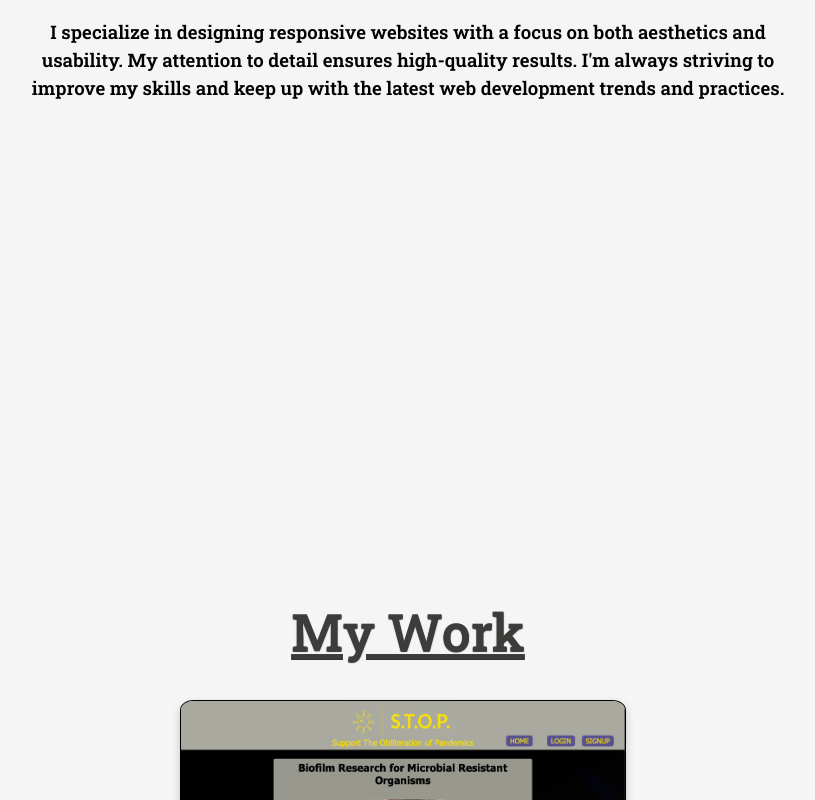
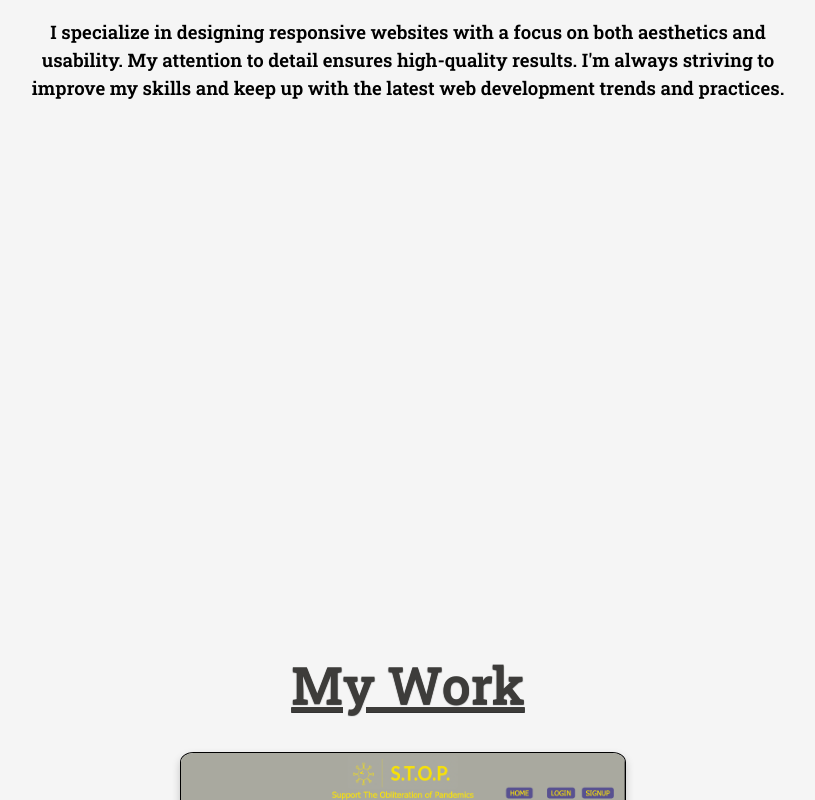
Before and after one commit to ILuton/IsaacPortfolio, a React (Create React App) app: page / in a window 1280 px wide. Shown: the part 1308-2108 px from the top of the page, without its empty margins (232-1047 px from the left). Built offline with nearby package versions, Linux system fonts and the light colour scheme.

Commit message:
project info layout and design

```diff
--- a/src/components/Icons.js
+++ b/src/components/Icons.js
@@ -73,7 +73,7 @@ function Icons() {
 
   return (
     <div className="iconContainer" ref={containerRefIcons}>
-      <div className="iconBox">
+      <div className="iconBox One">
         <i className="devicon-react-original-wordmark colored icon"></i>
         <div className="barBackground">
           <div className="reactBar" ref={containerRefIcon} />
@@ -103,7 +103,7 @@ function Icons() {
           <div className="mongoBar" />
         </div>
       </div>
-      <div className="iconBox">
+      <div className="iconBox Last">
         <i className="devicon-mysql-plain-wordmark icon" style={{color:"white"}}></i>
         <div className="barBackground">
           <div className="mysqlBar" />
--- a/src/components/Project.js
+++ b/src/components/Project.js
@@ -60,6 +60,9 @@ function Item({ name, description, techUsed, liveLink, githubLink }) {
 
       {isOpen && (
         <div className={className}>
+           <button onClick={togglePopup} className="close">
+            &#x2716;
+          </button>
           <h2>{name}</h2>
           <p>{description}</p>
           <p>{techUsed}</p>
@@ -71,9 +74,6 @@ function Item({ name, description, techUsed, liveLink, githubLink }) {
               <h4>Github link</h4>
             </a>
           </div>
-          <button onClick={togglePopup} className="close">
-            &#x2716;
-          </button>
         </div>
       )}
     </div>
--- a/src/css/About.css
+++ b/src/css/About.css
@@ -20,7 +20,7 @@
   margin-top: calc(40px + (60 - 40) * ((100vw - 300px) / (2560 - 300)));
 }
 
-@media only screen and (min-width: 769px) {
+@media only screen and (min-width: 768px) {
   .aboutContainer {
     justify-content: space-evenly;
     flex-direction: row;
--- a/src/css/Block.css
+++ b/src/css/Block.css
@@ -1,15 +1,14 @@
 .blockContainer {
   width: 100%;
-  height: 25%;
+  height: auto;
   display: flex;
   flex-direction: column;
-  align-items: center;
-  justify-content: space-around;
+  justify-content: space-evenly;
   margin-bottom: calc(30px + (60 - 30) * ((100vw - 300px) / (2560 - 300)));
 }
 
 .block {
-  height: 15%;
+  height: auto;
   width: 100%;
   display: flex;
   align-items: center;
@@ -33,18 +32,19 @@
 }
 
 .blockImageContainer {
-  width: 30%;
+  width: 35%;
   display: flex;
+  justify-content: center;
 }
 
 .blockText {
   width: 70%;
   text-align: center;
-  font-size: calc(14px + (20 - 14) * ((100vw - 300px) / (2560 - 300)));
+  font-size: calc(14px + (30 - 14) * ((100vw - 300px) / (2560 - 300)));
 }
 
 .responsive {
-  color: #FAB584;
+  color: #fab584;
 }
 
 .intuitive {
@@ -52,11 +52,11 @@
 }
 
 .responsive {
-  color: #FAB584;
+  color: #fab584;
 }
 
 .fast {
-  color: #73BAB6;
+  color: #73bab6;
 }
 
 .animateResponsive {
@@ -86,9 +86,10 @@
   }
 }
 
-@media only screen and (min-width: 769px) {
+@media only screen and (min-width: 768px) {
   .blockContainer {
-    width: 33%;
+    height: 50vh;
+    width: 45%;
   }
 
   .block {
@@ -107,4 +108,8 @@
       transform: translateX(0);
     }
   }
+
+  .blockImageContainer {
+    width: 27%;
+  }
 }
--- a/src/css/Hamburger.css
+++ b/src/css/Hamburger.css
@@ -6,7 +6,6 @@
   width: calc(30px + (46 - 30) * ((100vw - 300px) / (2560 - 300)));
   height: 3%;
 }
-
 
 /* Color/shape of burger icon bars */
 .bm-burger-bars {
@@ -55,7 +54,6 @@
   padding: 0.8em;
   display: flex;
   flex-direction: column;
-
 }
 
 /* Individual item */
@@ -65,11 +63,10 @@
   color: #fcf6f6;
   margin-bottom: 0.8rem;
   font-size: 2rem;
-
 }
 
-.bm-item:hover{
-  color: #70bbb6
+.bm-item:hover {
+  color: #70bbb6;
 }
 
 /* Styling of overlay */
@@ -99,9 +96,19 @@
 }
 
 .burgerGithub:hover {
-  transform: scale(1.2)
+  transform: scale(1.2);
 }
 
-.burgerLinkedIn:hover{
-  transform: scale(1.2)
+.burgerLinkedIn:hover {
+  transform: scale(1.2);
 }
+
+@media only screen and (min-width: 768px) {
+  .burgerLinkedIn {
+    width: 8vw;
+  }
+
+  .burgerGithub {
+    width: 8vw;
+  }
+}
--- a/src/css/Icons.css
+++ b/src/css/Icons.css
@@ -1,12 +1,19 @@
+:root {
+  --clr-3: rgb(255, 126, 39);
+  --clr-4: rgb(241, 255, 196);
+  --clr-5: rgb(1, 183, 167);
+}
+
 .iconContainer {
   display: flex;
   flex-direction: column;
   align-items: center;
   justify-content: space-evenly;
   width: 94%;
-  height: 100vw;
-  background-color: rgb(47, 46, 46);
-  border-radius: 6px;
+  background-color: #646565;
+  border-radius: calc(16px + (20 - 16) * ((100vw - 300px) / (1600 - 300)));
+  position: relative;
+
 }
 
 .iconBox {
@@ -15,10 +22,14 @@
   display: flex;
   align-items: center;
   justify-content: space-evenly;
+  background-color: #646565;
+  border-radius: calc(16px + (20 - 16) * ((100vw - 300px) / (1600 - 300)));
+
 }
 
 .icon {
-  font-size: calc(40px + (60 - 40) * ((100vw - 300px) / (2560 - 300)));
+  font-size: calc(30px + (75 - 30) * ((100vw - 300px) / (2560 - 300)));
+
 }
 
 .barBackground {
@@ -31,9 +42,8 @@
 .fillReactBar {
   height: 100%;
   width: 0%;
-  background-color: #61dafb ;
+  background-color: #61dafb;
   animation: fillReactBar 1s forwards;
-
 }
 
 @keyframes fillReactBar {
@@ -80,7 +90,7 @@
 .fillJsBar {
   height: 100%;
   width: 0%;
-  background-color: #efdb4f ;
+  background-color: #efdb4f;
   animation: fillJSBar 1s forwards;
 }
 
@@ -96,7 +106,7 @@
 .fillMongoBar {
   height: 100%;
   width: 0%;
-  background-color: #4faa40 ;
+  background-color: #4faa40;
   animation: fillMongoBar 1s forwards;
 }
 
@@ -112,7 +122,7 @@
 .fillMysqlBar {
   height: 100%;
   width: 0%;
-  background-color: white ;
+  background-color: white;
   animation: fillMySQLBar 1s forwards;
 }
 
@@ -125,12 +135,16 @@
   }
 }
 
-
-@media only screen and (min-width: 769px) {
+@media only screen and (min-width: 768px) {
   .iconContainer {
-    width: 33%;
+    width: 40%;
     height: 50vh;
     transform: translate(+200%);
+  }
+
+  .iconBox{
+  border-radius:0;
+
   }
 
   .animateContainer {
@@ -145,4 +159,55 @@
       transform: translateX(0);
     }
   }
+  @property --gradient-angle {
+    syntax: "<angle>";
+    initial-value: 0deg;
+    inherits: false;
+  }
+
+  @keyframes rotation {
+    0% {
+      --gradient-angle: 0deg;
+    }
+    100% {
+      --gradient-angle: 360deg;
+    }
+  }
+  .iconContainer::after,
+  .iconContainer::before {
+    content: "";
+    position: absolute;
+    inset: -0.3rem;
+    z-index: -1;
+    background: conic-gradient(
+      from var(--gradient-angle),
+      var(--clr-3),
+      var(--clr-4),
+      var(--clr-5),
+      var(--clr-4),
+      var(--clr-3)
+    );
+    border-radius: inherit;
+    animation: rotation 10s linear infinite;
+  }
+  .iconContainer::after {
+    filter: blur(2rem);
+  }
+  .One {
+    border-top-left-radius: calc(
+      16px + (20 - 16) * ((100vw - 300px) / (1600 - 300))
+    );
+    border-top-right-radius: calc(
+      16px + (20 - 16) * ((100vw - 300px) / (1600 - 300))
+    );
+  }
+
+  .Last {
+    border-bottom-left-radius: calc(
+      16px + (20 - 16) * ((100vw - 300px) / (1600 - 300))
+    );
+    border-bottom-right-radius: calc(
+      16px + (20 - 16) * ((100vw - 300px) / (1600 - 300))
+    );
+  }
 }
--- a/src/css/Landing.css
+++ b/src/css/Landing.css
@@ -6,7 +6,7 @@
   background-image: url("../images/background.jpg");
   background-position: center;
   background-size: cover;
-  background-repeat:   no-repeat;
+  background-repeat: no-repeat;
   height: 100vh;
   width: 100vw;
 }
@@ -15,7 +15,7 @@
   text-align: center;
   color: #3d3c3a;
   margin-bottom: calc(40px + (60 - 40) * ((100vw - 300px) / (2560 - 300)));
-  font-size: calc(14px + (38 - 14) * ((100vw - 300px) / (1600 - 300)));
+  font-size: calc(16px + (38 - 16) * ((100vw - 300px) / (1600 - 300)));
 }
 
 .landingName > * {
@@ -26,17 +26,17 @@
   color: #3d3c3a;
   text-shadow: 0px 1px 0px #333;
   border: 1px solid #3d3c3a;
-  border-radius: 0.3rem;
+  border-radius: calc(16px + (20 - 16) * ((100vw - 300px) / (1600 - 300)));
   display: flex;
   justify-content: center;
   align-items: center;
   height: 3.5%;
-  width: calc(150px + (300 - 150) * ((100vw - 300px) / (2560 - 300)));;
+  width: calc(150px + (300 - 150) * ((100vw - 300px) / (2560 - 300)));
   box-shadow: 0px 1px 1px #333;
   font-size: calc(12px + (18 - 12) * ((100vw - 300px) / (1600 - 300)));
 }
 
-.landingLearnMore h3{
+.landingLearnMore h3 {
   width: 75%;
   text-align: center;
 }
@@ -51,7 +51,6 @@
   height: 100%;
 }
 
-
 .landingLearnMore:hover .arrow {
   transform: rotate(90deg);
   transition: transform 0.3s;
@@ -61,23 +60,18 @@
   background-color: #3d3c3a;
 }
 
-.landingLearnMore:hover .learnMore{
+.landingLearnMore:hover .learnMore {
   color: #f7f6f4;
 }
 
-.arrow{
+.arrow {
   font-size: calc(18px + (30 - 18) * ((100vw - 300px) / (1600 - 300)));
 }
 
-
-
-
 @media only screen and (min-width: 768px) {
-
-  .landingContainer{
+  .landingContainer {
     display: flex;
-  align-items: center ;
+    align-items: center;
     justify-content: center;
   }
-
 }
--- a/src/css/Popup.css
+++ b/src/css/Popup.css
@@ -1,4 +1,7 @@
+
 .animatePopup {
+  width: calc(250px + (700 - 250) * ((100vw - 300px) / (2560 - 300)));
+  height: auto;
   animation: slide-in 1s ease-out;
   animation-fill-mode: forwards;
   opacity: 0;
@@ -8,10 +11,10 @@
   flex-direction: column;
   align-items: center;
   text-align: center;
-  height: 100%;
   padding: 10px;
-  background-color: rgb(214, 208, 208);
+  background-color: #646565;
   border-radius: 3%;
+  color: rgb(229, 226, 226)
 }
 
 @keyframes slide-in {
@@ -24,7 +27,6 @@
 .animatePopup h2 {
   font-size: calc(24px + (50 - 24) * ((100vw - 300px) / (2560 - 300)));
   margin-bottom: 10px;
-  color: rgb(16, 14, 14);
 }
 
 .animatePopup p {
@@ -34,14 +36,18 @@
 
 .popupLinks{
   display: flex;
-  justify-content: space-between;
+  text-decoration: none;
+  justify-content: space-around;
   align-items: center;
   width: 90%;
+  font-size: calc(14px + (28 - 14) * ((100vw - 300px) / (2560 - 300)));
 }
 
-.popupLinks{
-  font-size: calc(14px + (28 - 14) * ((100vw - 300px) / (2560 - 300)));
+.popupLinks a {
+  color: rgb(229, 226, 226)
+
 }
+
 
 .close{
   width: auto;
@@ -51,13 +57,17 @@
   background-color: transparent;
   cursor: pointer;
   transition: transform 0.3s ease;
+  font-size: calc(14px + (28 - 14) * ((100vw - 300px) / (2560 - 300)));
+  color: rgb(229, 226, 226);
+  align-self: flex-end;
+  width: 10%;
 }
 
 
 @media only screen and (min-width: 769px) {
   .animatePopup {
     transform: translateX(-100%);
-    width: 50%;
+    aspect-ratio: 1.3/1;
 
   }
 
--- a/src/css/Profile.css
+++ b/src/css/Profile.css
@@ -46,7 +46,7 @@
   justify-content: center;
   font-size: calc(13px + (26 - 13) * ((100vw - 300px) / (2560 - 300)));
   font-weight: bold;
-  margin-bottom: calc(13px + (36 - 13) * ((100vw - 300px) / (2560 - 300)));
+  margin-bottom: calc(12px + (60 - 12) * ((100vw - 300px) / (2560 - 300)));
 
 }
 
--- a/src/css/Projects.css
+++ b/src/css/Projects.css
@@ -35,6 +35,11 @@
   margin-bottom: 10px;
 }
 
+.projectImage:hover {
+  transform: scale(1.08);
+  cursor: pointer;
+}
+
 .animateProject {
   transition: 1s ease-in;
   animation-fill-mode: forwards;
```
Lines whose indentation alone changed are shown as unchanged.
